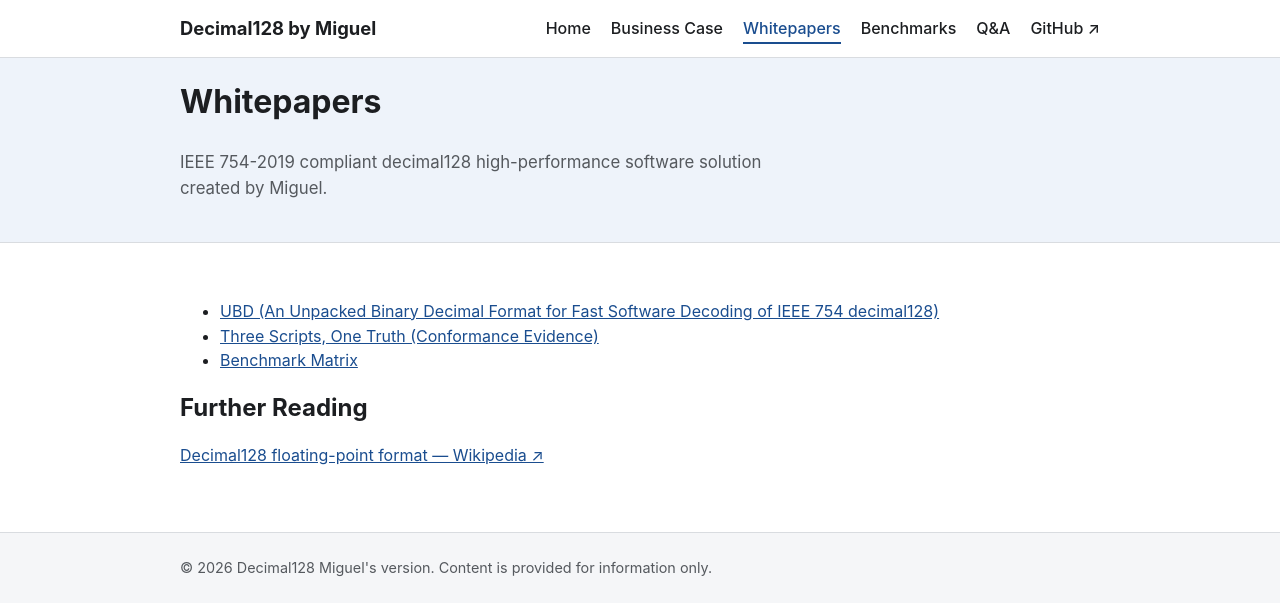
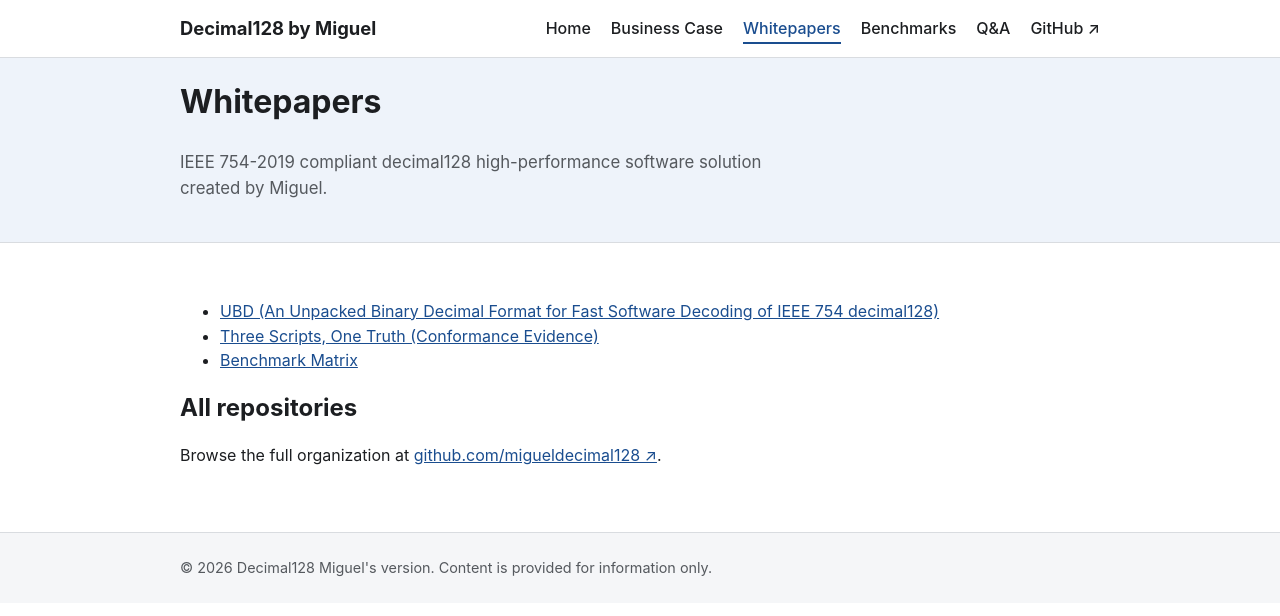
Before and after one commit to migueldecimal128/decimal128-www, a Jekyll site: the page built from whitepapers.md, in a window 1280 px wide. Shown: the top 616 px of the page. Built offline with Jekyll 4.4.1, drawn with Linux system fonts in a browser that asks for light colours.

Commit message:
Move Further Reading to Business Case page; add All repositories link to Whitepapers page

```diff
--- a/whitepapers.md
+++ b/whitepapers.md
@@ -10,6 +10,7 @@
 - [Three Scripts, One Truth (Conformance Evidence)](whitepapers/conformance-evidence.html)
 - [Benchmark Matrix](whitepapers/benchmark-matrix.html)
 
-## Further Reading
+## All repositories
 
-[Decimal128 floating-point format — Wikipedia ↗](https://en.wikipedia.org/wiki/Decimal128_floating-point_format)
+Browse the full organization at
+[github.com/migueldecimal128 ↗](https://github.com/migueldecimal128).
```
Also changed, not shown: business-case.md (+4 -0 lines).
